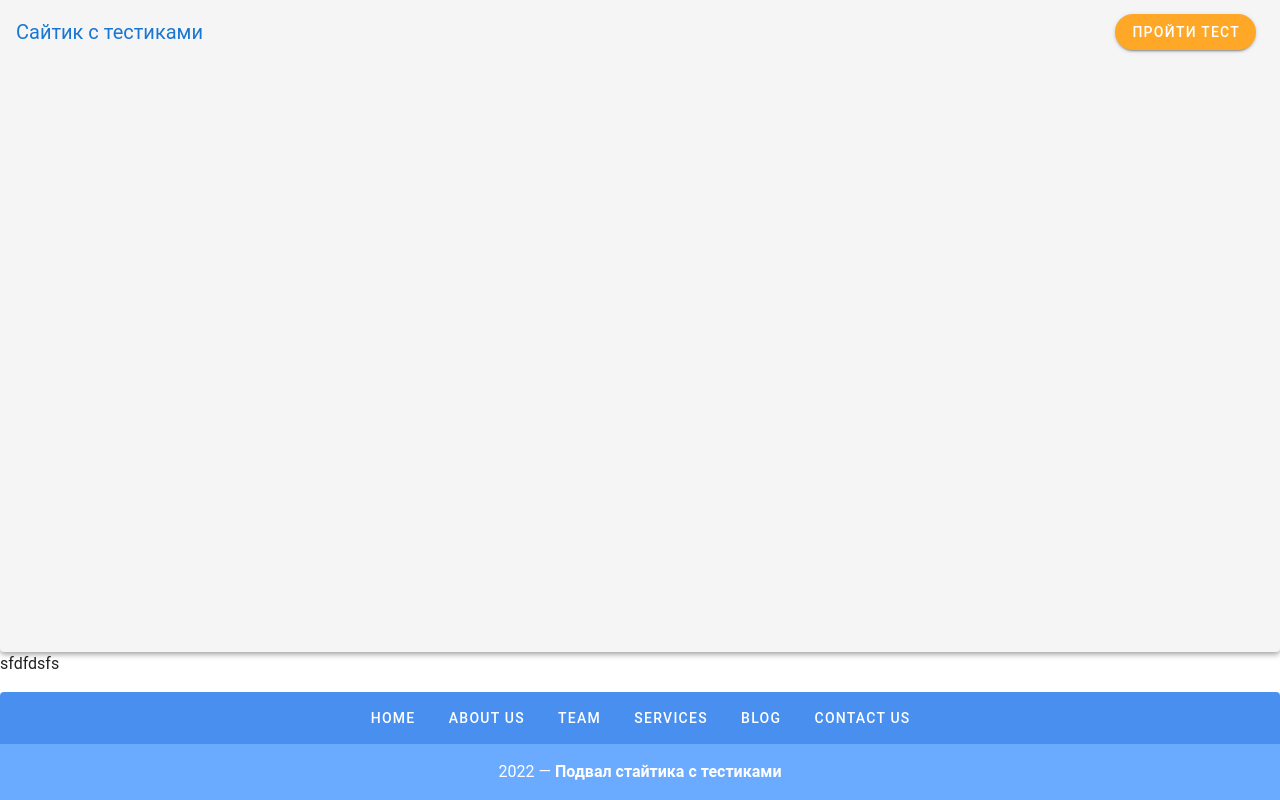
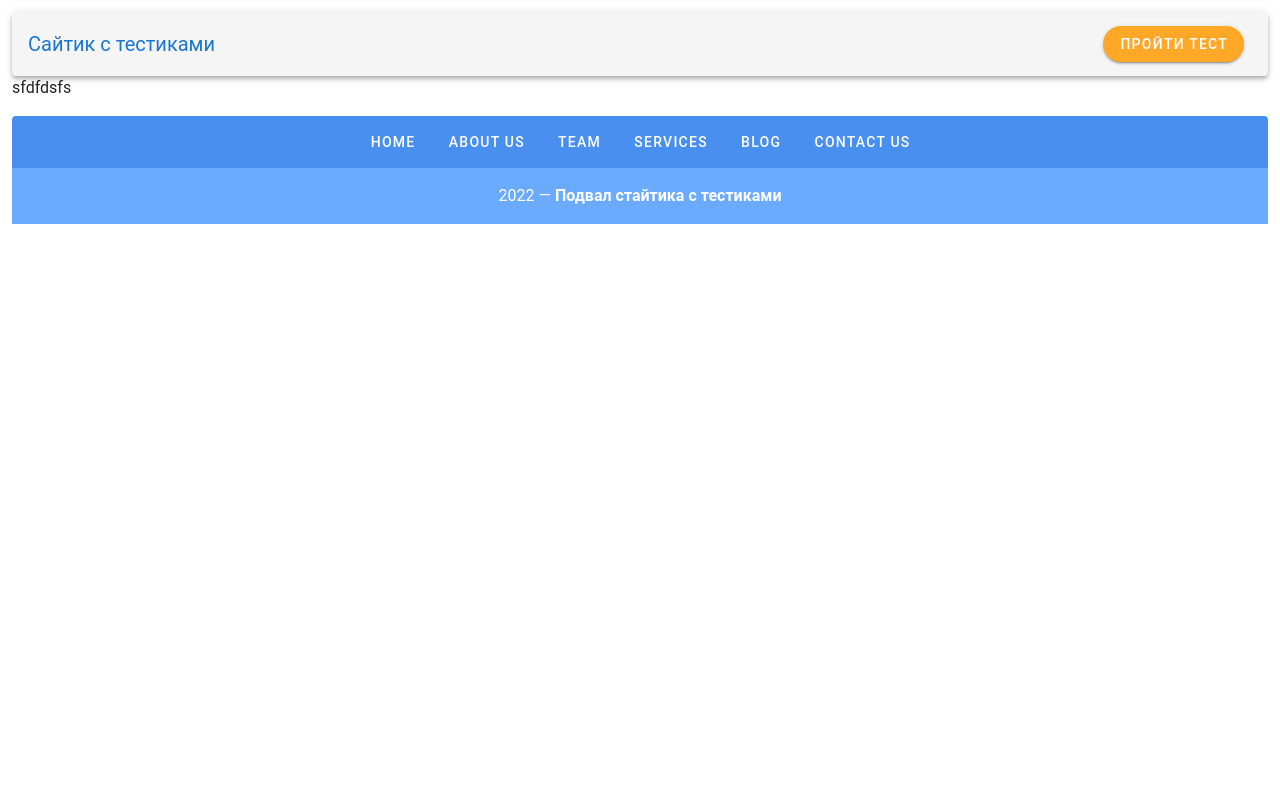
Before and after one commit to FrankGreen19/edu_system_client, a Vue app: page / in a window 1280 px wide. Built offline with nearby package versions, Linux system fonts and the light colour scheme.

Commit message:
Основаная компонента обернута в контейнер

```diff
--- a/src/App.vue
+++ b/src/App.vue
@@ -1,8 +1,10 @@
 <template>
   <v-app>
-    <NavbarBlock />
-    <router-view />
-    <FooterBlock />
+    <v-container fluid>
+      <NavbarBlock />
+      <router-view />
+      <FooterBlock />
+    </v-container>
   </v-app>
 </template>
 
```
